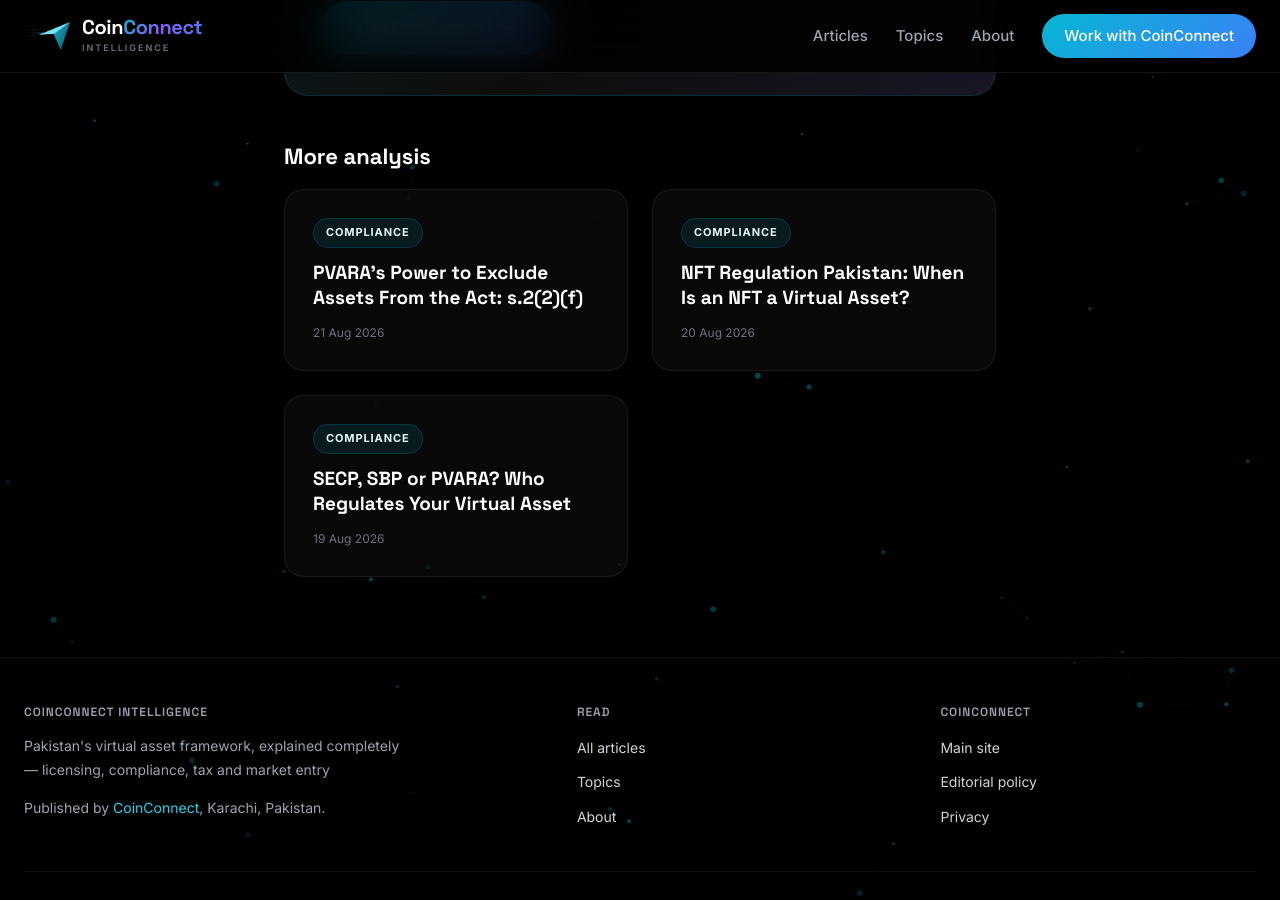
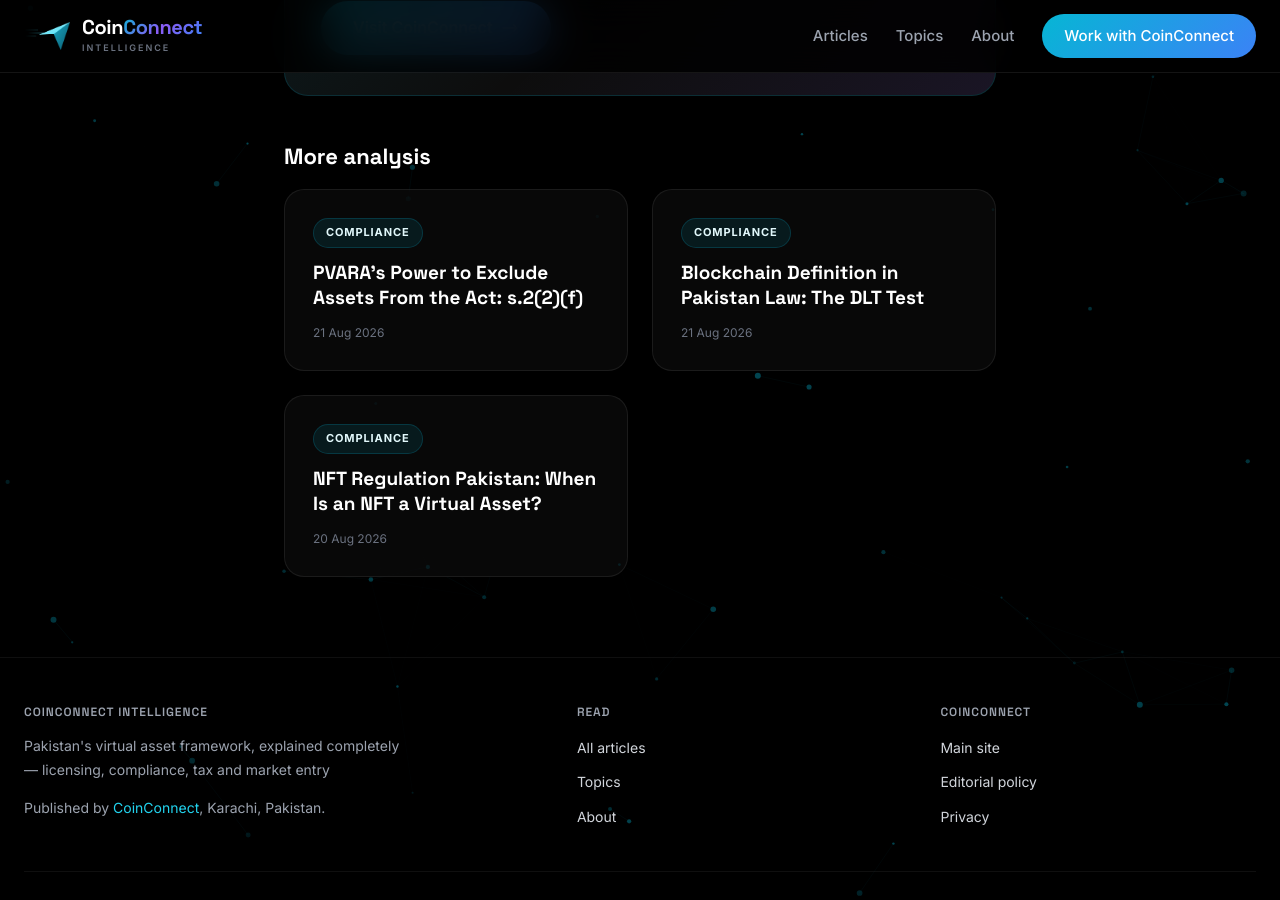
Before and after one commit to coinconnect-pk/coinconnect-pk.github.io, a Jekyll site: the page built from _posts/2026-08-20-are-cbdcs-regulated-by-pvara-pakistans-exclusion-explained.md, in a window 1280 px wide and 900 px high, scrolled down 6384 px. Built offline with Jekyll 4.4.1, drawn with Linux system fonts in a browser that asks for light colours; part of the change alters nothing that is shown.

Commit message:
Publish article for 2026-08-21

```diff
--- a/_data/linkmap.yml
+++ b/_data/linkmap.yml
@@ -319,3 +319,6 @@ blog:
   - url: "https://blog.coinconnect.site/pvaras-power-to-exclude-assets-from-the-act-s22f/"
     title: "PVARA's Power to Exclude Assets From the Act: s.2(2)(f)"
     topics: [pvaras, power, exclude, assets, act, s22f, compliance]
+  - url: "https://blog.coinconnect.site/blockchain-definition-in-pakistan-law-the-dlt-test/"
+    title: "Blockchain Definition in Pakistan Law: The DLT Test"
+    topics: [blockchain, definition, law, dlt, test, compliance]
--- a/_data/published-log.csv
+++ b/_data/published-log.csv
@@ -26,3 +26,4 @@ date,source,title,words
 2026-08-20,queue,"Are CBDCs Regulated by PVARA? Pakistan's Exclusion Explained",1874
 2026-08-20,queue,"NFT Regulation Pakistan: When Is an NFT a Virtual Asset?",2050
 2026-08-21,queue,"PVARA's Power to Exclude Assets From the Act: s.2(2)(f)",2247
+2026-08-21,queue,"Blockchain Definition in Pakistan Law: The DLT Test",2094
--- a/_queue/028-blockchain-definition-in-pakistan-law-the-dlt-test.md
+++ b/_posts/2026-08-21-blockchain-definition-in-pakistan-law-the-dlt-test.md
@@ -1,7 +1,7 @@
 ---
 layout: post
 title: "Blockchain Definition in Pakistan Law: The DLT Test"
-date: 2026-01-01 09:00:00 +0500
+date: 2026-08-21 20:05:05 +0500
 categories: [Compliance]
 author: "Malik Abbas"
 description: "How Pakistan's Virtual Assets Act 2026 defines blockchain and DLT, the four properties a ledger must show, and why the definition matters for licensing."
@@ -108,15 +108,3 @@ For a business at the margin, the practical route is to seek clarity before buil
 This analysis was prepared by the CoinConnect research desk from the Virtual Assets Act, 2026 as passed by the National Assembly, the PVARA Sandbox Guidelines 2026, and the PVARA No Objection Certificate Regulations 2025 (document code PVARA/REG/AML-REG/2025-1), read as published. Where practice is not yet settled or guidance has not been issued, that is stated above.
 
 Regulatory positions change and specific requirements should be verified against the current position published by the relevant authority before you act on them. This is information and analysis, not legal advice, and it does not create an advisory relationship. Take professional advice on your own circumstances.
-
-## Flags for Malik
-
-1. **Sandbox Guidelines reference the Ordinance, not the Act.** The Sandbox Guidelines 2026 cite the Virtual Assets Ordinance, 2025 and its sections 42–45 throughout, while the Act we have places the sandbox at section 35. Section 74 of the Act saves things done under the lapsed Ordinance. I have cited the Act's numbering for the sandbox power and cited the Guidelines only for their own content (Form I, Annexure-A, No-Action Relief), avoiding cross-mapping section numbers. Worth a house rule on this — it will recur in every sandbox article.
-
-2. **Section 2(2)(b) versus section 3(1)(xxxi) tension.** I have flagged this openly rather than picking a side. The DLT proviso appears to override the "regulated under another law" exclusion in the Virtual Asset definition, but section 2(2)(b) excludes SBP/SECP instruments from the Act entirely. Confirm you are comfortable with me publicly identifying this as unresolved.
-
-3. **"Consensus among participants" for private ledgers.** I raised the question but did not answer it. If you have a firm view from client work, it might be worth a follow-up piece rather than expanding here.
-
-4. **No links to blog.coinconnect.site.** The blog section of the link map is empty, so all internal links point to coinconnect.site pages and posts. Count is 12.
-
-5. **Word count** approximately 1,700 body words.
```
